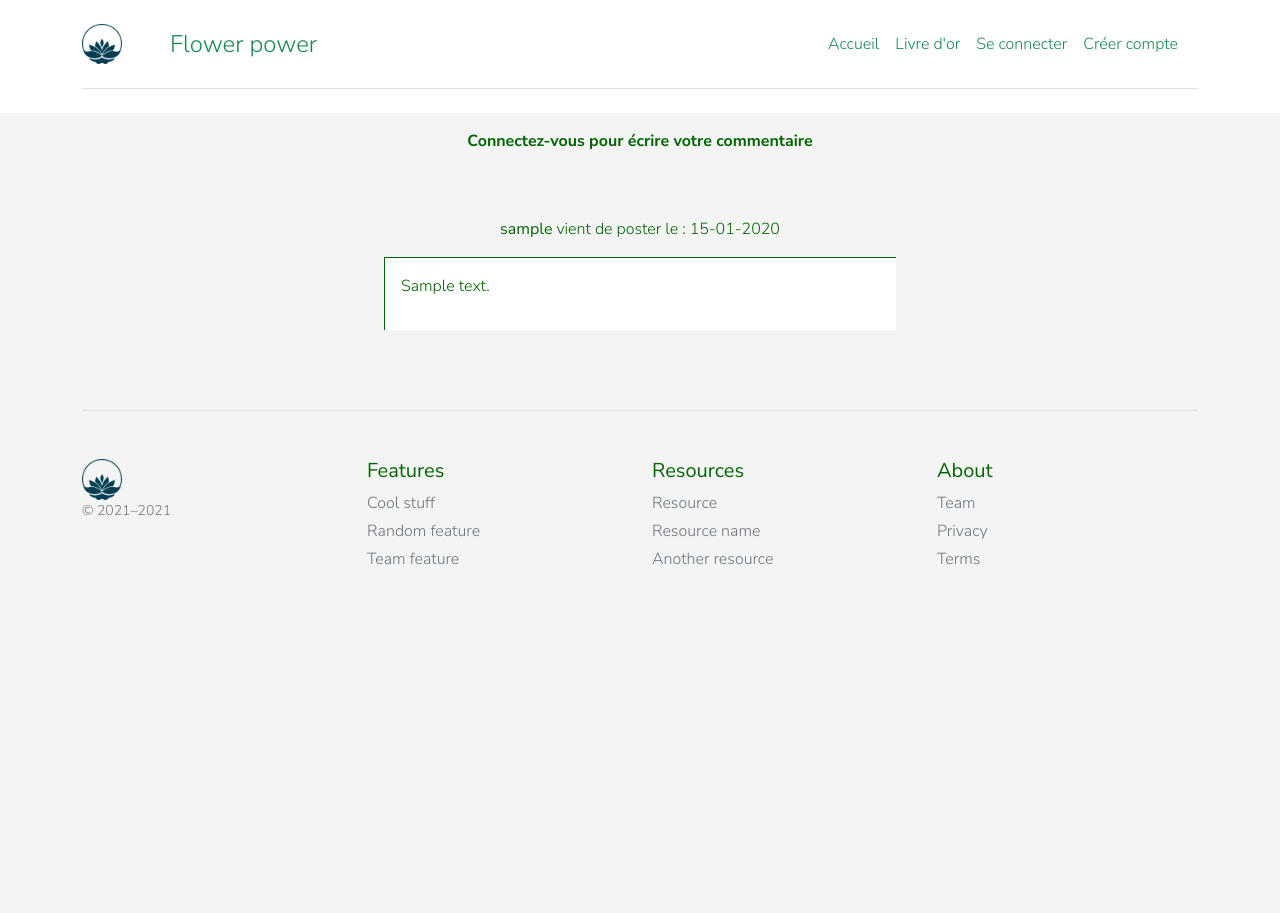
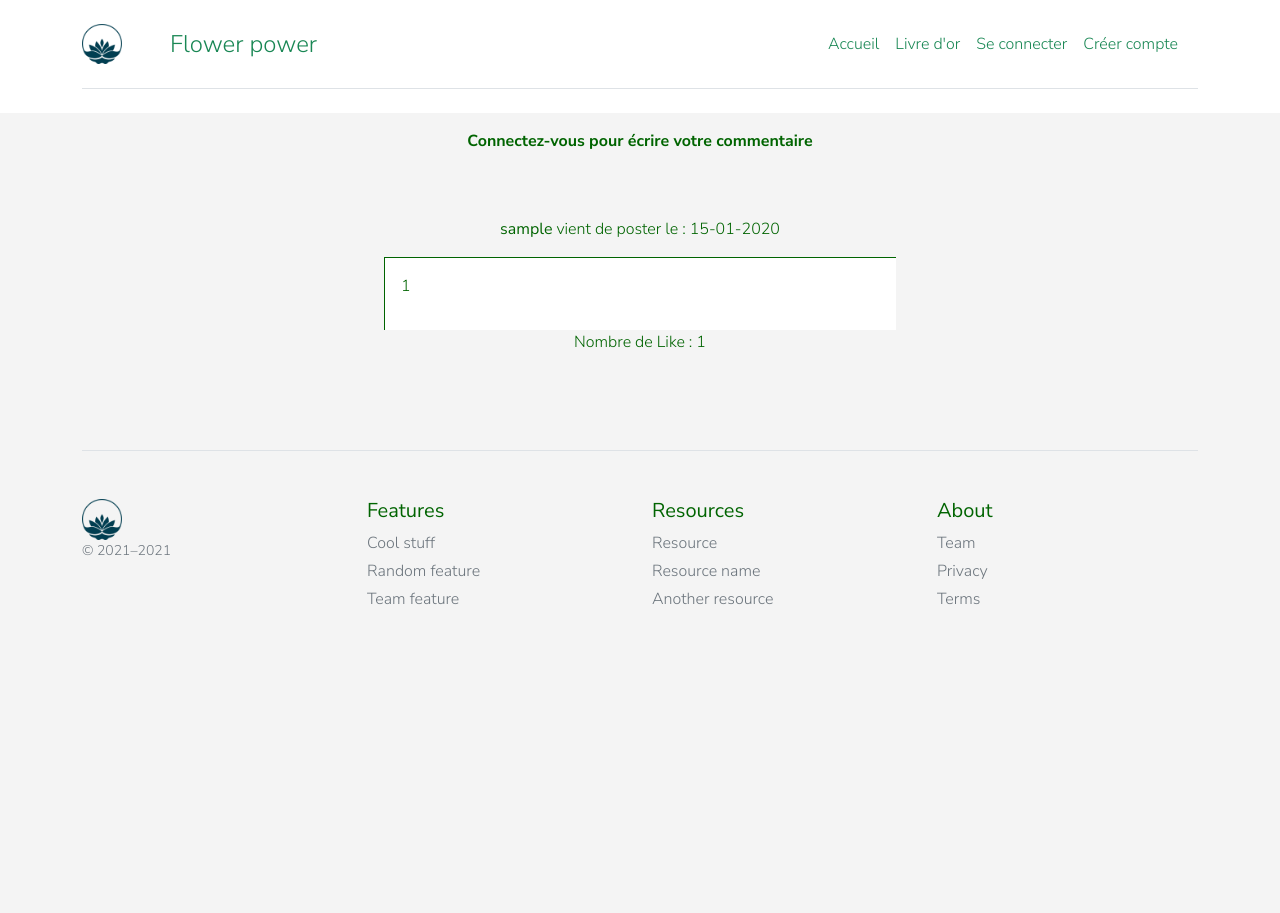
Before and after one commit to thomas-doan/livre-or, a PHP site: page /livreOr in a window 1280 px wide. Run offline with PHP 8.4, Linux system fonts and the light colour scheme; tables that the repository leaves empty or names only in its code hold one stand-in row (values such as "Sample post").

Commit message:
affichage like et bouton like fonctionnel

```diff
--- a/controllers/Administrateur/Administrateur.controller.php
+++ b/controllers/Administrateur/Administrateur.controller.php
@@ -33,7 +33,9 @@ class AdministrateurController extends MainController
 
     public function validation_modificationAdminLogin($login, $newLogin)
     {
-        if ($this->administrateurManager->verifLoginDisponible($newLogin)) {
+
+
+        if ($this->administrateurManager->verifLoginDisponible($newLogin) && !isset($newLogin)) {
             if ($this->administrateurManager->bdModificationAdminLoginUser($login, $newLogin)) {
 
                 /*             $utilisateur = $this->administrateurManager->getUserAdminInformation($newLogin);
@@ -55,8 +57,10 @@ class AdministrateurController extends MainController
  */
             }
         } else {
-            Toolbox::ajouterMessageAlerte("login déjà utilisé", Toolbox::COULEUR_ROUGE);
+            Toolbox::ajouterMessageAlerte("login déjà utilisé ou vide", Toolbox::COULEUR_ROUGE);
         }
+
+
         header("Location: " . URL . "administration/droits");
     }
 
--- a/controllers/MainController.controller.php
+++ b/controllers/MainController.controller.php
@@ -10,6 +10,8 @@ abstract class MainController
         ob_start();
         require_once($view);
         $page_content = ob_get_clean();
+
+
         require_once($template);
     }
 
--- a/controllers/Utilisateur/Utilisateur.controller.php
+++ b/controllers/Utilisateur/Utilisateur.controller.php
@@ -57,7 +57,7 @@ class UtilisateurController extends MainController
     }
     public function validation_creerCompte($login, $prenom, $nom, $password, $mail)
     {
-        if (!empty($login)) {
+        if (isset($login)) {
             if ($this->utilisateurManager->verifLoginDisponible($login)) {
                 $passwordCrypte = password_hash($password, PASSWORD_DEFAULT);
                 $clef = rand(0, 9999);
@@ -203,6 +203,19 @@ class UtilisateurController extends MainController
         $this->genererPage($data_page);
     }
 
+    public function livreOrConnecte()
+    {
+        /*     $check = $this->utilisateurManager->check_like($fk_id_com, $_SESSION['profil']['id']); */
+        $check = "test";
+        $data_page = [
+            "toto" => $check,
+            "page_css" => ["main_home.css", "livreOr.css"],
+            "view" => "views/Visiteur/livreOr.view.php",
+            "template" => "views/common/template.php"
+        ];
+        $this->genererPage($data_page);
+    }
+
     public function poster_com($id, $message)
     {
         if (!empty($message)) {
@@ -217,6 +230,18 @@ class UtilisateurController extends MainController
     }
 
 
+    public  function set_like($id_com)
+    {
+        $this->utilisateurManager->ajouter_like($_SESSION['profil']['id'], $id_com);
+        Toolbox::ajouterMessageAlerte("le like est posté", Toolbox::COULEUR_VERTE);
+        header("Location: " . URL . "livreOr");
+        /*       } else {
+            Toolbox::ajouterMessageAlerte("déjà Liké", Toolbox::COULEUR_ROUGE);
+            header("Location: " . URL . "livreOr");
+        } */
+    }
+
+
     public function pageErreur($msg)
     {
         parent::pageErreur($msg);
--- a/controllers/Visiteur/Visiteur.controller.php
+++ b/controllers/Visiteur/Visiteur.controller.php
@@ -28,16 +28,32 @@ class VisiteurController extends MainController
     public function livreOr()
     {
         $datas = $this->visiteurManager->getCommentaire();
+        $datas_de_likes = $this->visiteurManager->getLikes();
+        $check_de_likes = $this->visiteurManager->check_like();
         $data_page = [
             "page_description" => "Livre d'or",
             "page_title" => "Livre d'or",
+            "res_like" => $datas_de_likes,
             "total_commentaires" => $datas,
+            "check_likes" => $check_de_likes,
             "page_css" => ["main_home.css", "livreOr.css"],
             "view" => "views/Visiteur/livreOr.view.php",
             "template" => "views/common/template.php"
         ];
         $this->genererPage($data_page);
     }
+
+    /*     public function get_like()
+    {
+        $datas_de_likes = "";
+        $data_page1 = [
+            "res_like" => $datas_de_likes,
+            "page_css" => ["main_home.css", "livreOr.css"],
+            "view" => "views/Visiteur/livreOr.view.php",
+            "template" => "views/common/template.php"
+        ];
+        $this->genererPage($data_page1);
+    } */
 
 
     public function login()
--- a/index.php
+++ b/index.php
@@ -66,6 +66,8 @@ try {
 
         case "livreOr":
             $visiteurController->livreOr();
+
+
             break;
         case "compte":
             if (!Securite::estConnecte()) {
@@ -79,6 +81,10 @@ try {
             } else {
                 Securite::genererCookieConnexion(); //regénération du cookie
                 switch ($url[1]) {
+                    case "ajout_like_livreOr":
+                        $utilisateurController->set_like($_POST['id_com']);
+                        break;
+
                     case "profil":
                         $utilisateurController->profil();
                         break;
--- a/models/Utilisateur/Utilisateur.model.php
+++ b/models/Utilisateur/Utilisateur.model.php
@@ -189,4 +189,30 @@ class UtilisateurManager extends MainManager
         $stmt->closeCursor();
         return $estModifier;
     }
+
+    public function ajouter_like($id_com, $id_user)
+    {
+        $req = "INSERT INTO Intermediaire_like (fk_id_commentaires, fk_id_utilisateurs) VALUES (:fk_id_commentaires, :fk_id_utilisateurs)";
+        $stmt = $this->getBdd()->prepare($req);
+        $stmt->bindValue(":fk_id_commentaires", $id_user, PDO::PARAM_STR);
+        $stmt->bindValue(":fk_id_utilisateurs", $id_com, PDO::PARAM_STR);
+        $stmt->execute();
+        $comDisponible = $stmt;
+        $stmt->closeCursor();
+        return $comDisponible;
+    }
+
+
+    public function check_like($fk_id_com, $fk_id_user)
+    {
+
+        $req = "SELECT * FROM intermediaire_like WHERE (fk_id_commentaires =: fk_id_commentaires) AND ()fk_id_utilisateurs =: fk_id_utilisateurs";
+        $stmt = $this->getBdd()->prepare($req);
+        $stmt->bindValue(":fk_id_commentaires", $fk_id_com, PDO::PARAM_STR);
+        $stmt->bindValue(":fk_id_utilisateurs", $fk_id_user, PDO::PARAM_STR);
+        $stmt->execute();
+        $resultat = $stmt->fetch(PDO::FETCH_ASSOC);
+        $stmt->closeCursor();
+        return count($resultat);
+    }
 }
--- a/models/Visiteur/Visiteur.model.php
+++ b/models/Visiteur/Visiteur.model.php
@@ -13,4 +13,26 @@ class VisiteurManager extends MainManager
 
         return $datas;
     }
+
+    public function getLikes()
+    {
+        $req = $this->getBdd()->prepare("SELECT fk_id_commentaires, COUNT(fk_id_commentaires) as nbr_likes from intermediaire_like  WHERE fk_id_commentaires IN (
+SELECT id FROM commentaires) GROUP BY fk_id_commentaires");
+        $req->execute();
+        $datas_likes = $req->fetchAll(PDO::FETCH_ASSOC);
+        $req->closeCursor();
+
+        return $datas_likes;
+    }
+
+    public function check_like()
+    {
+
+        $req = $this->getBdd()->query("SELECT * FROM intermediaire_like");
+        $req->execute();
+        $resultat = $req->fetchAll(PDO::FETCH_ASSOC);
+        $req->closeCursor();
+
+        return $resultat;
+    }
 }
--- a/public/CSS/livreOr.css
+++ b/public/CSS/livreOr.css
@@ -50,4 +50,5 @@
     padding: 1rem;
     width: 40vw;
     border-width: 0.1rem;
+    background-color: rgba(206, 242, 194, 0.474);
 }
--- a/views/Visiteur/livreOr.view.php
+++ b/views/Visiteur/livreOr.view.php
@@ -15,28 +15,88 @@
             </div>
 
         <?php endif; ?>
+
+
     </div>
 
 
 
     <?php
     foreach ($total_commentaires as $com) {
-
         $time = $com['date'];
         $date = date_create("$time");
         $date_formate = date_format($date, 'd-m-Y');
+        $_POST['id_com'] = $com['id'];
+
 
 
         if (Securite::estConnecte() && $_SESSION['profil']["id"] == $com['id_utilisateur']) {
     ?>
             <div class="container_post_connecter">
                 <div class="info_utilisateur_post">
-                    <p><?php echo "VALID" . "<b>" . $com['login'] . "</b>" . ' vient de poster le :' . " $date_formate"; ?></p>
+                    <p><?php echo "<b>" . $com['login'] . "</b>" . ' vient de poster le :' . " $date_formate"; ?></p>
                 </div>
                 <div class="info_com">
                     <p><?= $com['commentaire']; ?></p>
+                    <p><?= $com['id']; ?></p>
+
+
+                </div>
+                <?php
+
+                foreach ($res_like as $value) {
+                    if ($com['id'] == $value['fk_id_commentaires']) { ?>
+                        <div>
+                            <p> Nombre de Like : <?= $value['nbr_likes']; ?></p>
+                        </div>
+
+                <?php }
+                } ?>
+
+                <div>
+                    <form method="POST" action="<?= URL; ?>compte/ajout_like_livreOr">
+                        <input type="hidden" name="id_com" value="<?= $_POST['id_com'] ?>" />
+                        <button type="submit">LIKE</button>
+                    </form>
+
                 </div>
             </div>
+
+
+        <?php } elseif (Securite::estConnecte()) { ?>
+            <div class="container_post">
+                <div class="info_utilisateur_post">
+                    <p><?php echo "<b>" . $com['login'] . "</b>" . ' vient de poster le :' . " $date_formate"; ?></p>
+                </div>
+                <div class="info_com">
+                    <p><?= $com['id']; ?></p>
+
+
+                </div>
+                <?php
+
+                foreach ($res_like as $value) {
+                    if ($com['id'] == $value['fk_id_commentaires']) { ?>
+                        <div>
+                            <p> Nombre de Like : <?= $value['nbr_likes']; ?></p>
+                        </div>
+
+                <?php }
+                } ?>
+
+
+                <div>
+
+                    <form method="POST" action="<?= URL; ?>compte/ajout_like_livreOr">
+
+                        <input type="hidden" name="id_com" value="<?php $_POST['id_com'] ?>" />
+                        <button type="submit">LIKE</button>
+                    </form>
+                </div>
+            </div>
+
+
+
 
         <?php } else { ?>
 
@@ -45,8 +105,20 @@
                     <p><?php echo "<b>" . $com['login'] . "</b>" . ' vient de poster le :' . " $date_formate"; ?></p>
                 </div>
                 <div class="info_com">
-                    <p><?= $com['commentaire']; ?></p>
+                    <p><?= $com['id']; ?></p>
                 </div>
+                <?php
+
+                foreach ($res_like as $value) {
+                    if ($com['id'] == $value['fk_id_commentaires']) { ?>
+                        <div>
+                            <p> Nombre de Like : <?= $value['nbr_likes']; ?></p>
+                        </div>
+
+                <?php }
+                } ?>
+
+
             </div>
 
     <?php }
--- a/views/common/menu.php
+++ b/views/common/menu.php
@@ -33,7 +33,12 @@
             </a>
             <ul class="dropdown-menu" aria-labelledby="navbarDropdown">
               <li><a class="dropdown-item text-success" href="<?= URL; ?>administration/droits">Gérer les droits</a></li>
+              <li><a class="dropdown-item text-success" href="<?= URL; ?>administration/coms">Gérer les commentaires</a></li>
+
             </ul>
+
+
+
           </li>
         <?php endif; ?>
       </ul>
--- a/views/common/template.php
+++ b/views/common/template.php
@@ -37,7 +37,8 @@
         }
         ?>
 
-        <?= $page_content; ?>
+        <?= $page_content;
+        ?>
 
 
 
```
